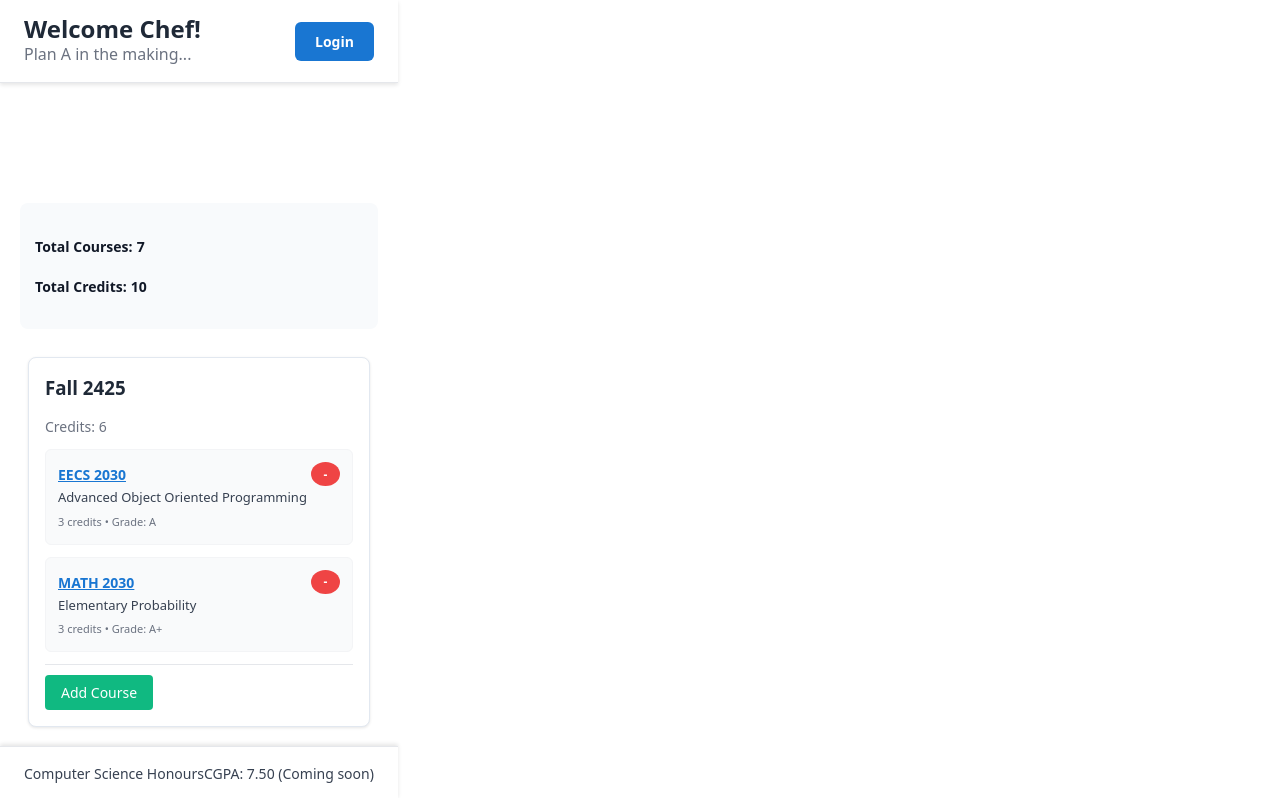
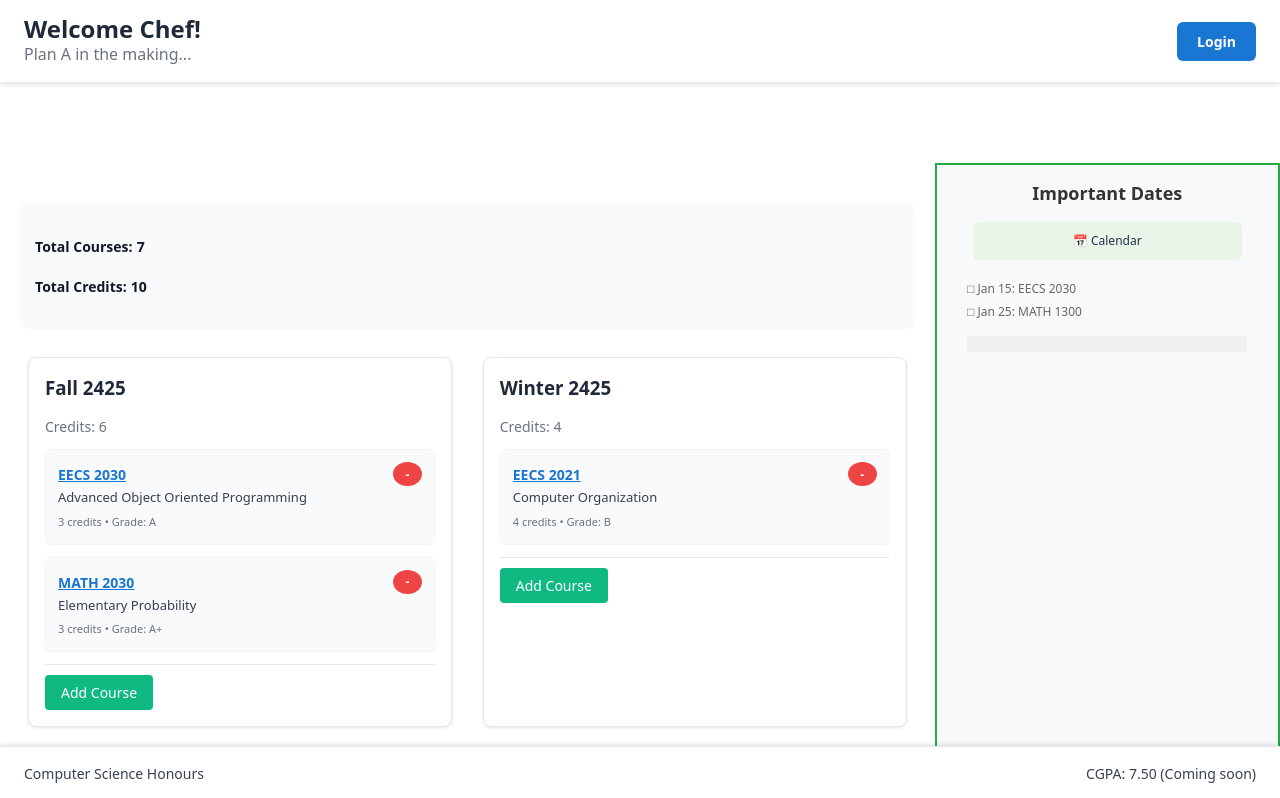
Before and after one commit to adelynntran/Planfinity, a React (Vite) app in the folder client/: page / in a window 1280 px wide. Shown: the top 798 px of the page. Built offline with nearby package versions, Linux system fonts and the light colour scheme.

Commit message:
fix width size problem and padding

```diff
--- a/client/src/components/layout/Footer.jsx
+++ b/client/src/components/layout/Footer.jsx
@@ -10,6 +10,7 @@ const footerStyle = {
     bottom: 0,
     left: 0,
     right: 0,
+    width: '100%',
     backgroundColor: '#ffffff',      // ← Add background color
     borderTop: '1px solid #e5e7eb',  // ← Add border
     padding: '16px 24px',            // ← Add padding
@@ -21,6 +22,7 @@ const footerStyle = {
     color: '#374151',           // Dark gray text
     fontSize: '14px',           // Readable size
     fontWeight: '500',          // Slightly bold
+    boxSizing: 'border-box'
   };
 
     if (type === "degree") {
--- a/client/src/components/layout/Layout.jsx
+++ b/client/src/components/layout/Layout.jsx
@@ -70,21 +70,100 @@ function Layout({children}) {
 
     const headerProps = getHeaderProps();
     const footerProps = getFooterProps();
+
     return (
-        <div>
+        <div style={{
+            width: '100vw',
+            minHeight: '100vh',
+            display: 'flex',
+            flexDirection: 'column',
+            margin: 0,
+            padding: 0,
+            boxSizing: 'border-box'
+        }}>
             {/*Header component*/}
             <Header
-            title={headerProps.title}
-            description={headerProps.description} />
-            <main style={{ paddingTop: '80px' }}>
-      {children}
-    </main>
+                title={headerProps.title}
+                description={headerProps.description} />
+
+            {/* Main content area with sidebar */}
+            <div style={{
+                display: 'flex',
+                flex: 1,
+                paddingTop: '80px',
+                width: '100%'
+            }}>
+                {/* Main content - bigger width */}
+                <main style={{
+                    flex: '3',
+                    width: '75%',
+                    margin: 0,
+                    padding: 0,
+                    boxSizing: 'border-box',
+                    overflow: 'auto'
+                }}>
+                    {children}
+                </main>
+
+                {/* Sidebar - smaller width */}
+                <aside style={{
+                    flex: '1',
+                    width: '25%',
+                    backgroundColor: '#f8f9fa',
+                    border: '2px solid #28a745',
+                    padding: '15px',
+                    boxSizing: 'border-box',
+                    overflow: 'auto',
+                    display: 'flex',
+                    flexDirection: 'column',
+                    alignItems: 'center'
+                }}>
+                    {/* Same sidebar content as before */}
+                    <h3 style={{
+                        marginTop: 0,
+                        color: '#333',
+                        fontSize: '18px',
+                        textAlign: 'center',
+                        marginBottom: '15px'
+                    }}>Important Dates</h3>
+
+                    <div style={{
+                        backgroundColor: '#e8f5e8',
+                        padding: '10px',
+                        borderRadius: '6px',
+                        marginBottom: '15px',
+                        width: '80%',
+                        textAlign: 'center'
+                    }}>
+                        <p style={{ margin: 0, fontSize: '12px' }}>📅 Calendar</p>
+                    </div>
+
+                    <div style={{
+                        fontSize: '12px',
+                        color: '#666',
+                        width: '90%',
+                        textAlign: 'left'
+                    }}>
+                        <p style={{ margin: '5px 0' }}>□ Jan 15: EECS 2030</p>
+                        <p style={{ margin: '5px 0' }}>□ Jan 25: MATH 1300</p>
+                        <div style={{
+                            marginTop: '15px',
+                            fontSize: '11px',
+                            textAlign: 'center',
+                            padding: '8px',
+                            backgroundColor: '#f0f0f0',
+                            borderRadius: '4px'
+                        }}>
+
+                        </div>
+                    </div>
+                </aside>
+            </div>
+
             {/*Footer component*/}
             <Footer {...footerProps}/>
         </div>
     );
-
-
 };
 
 export default Layout;
```
